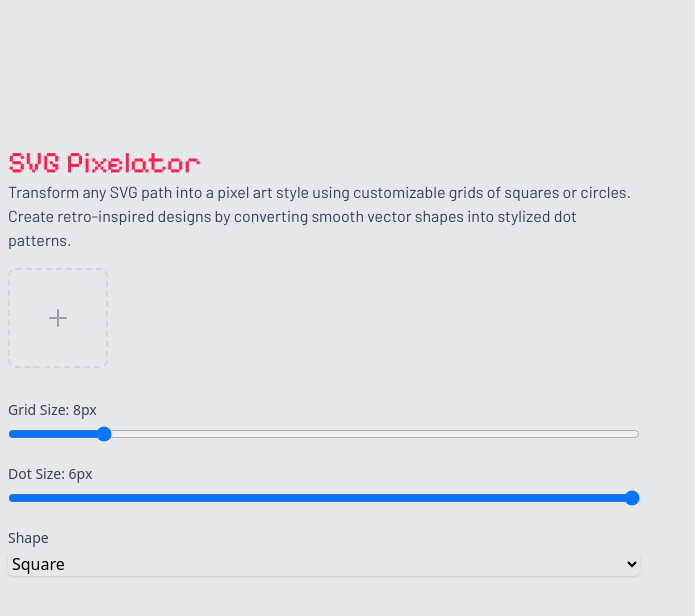
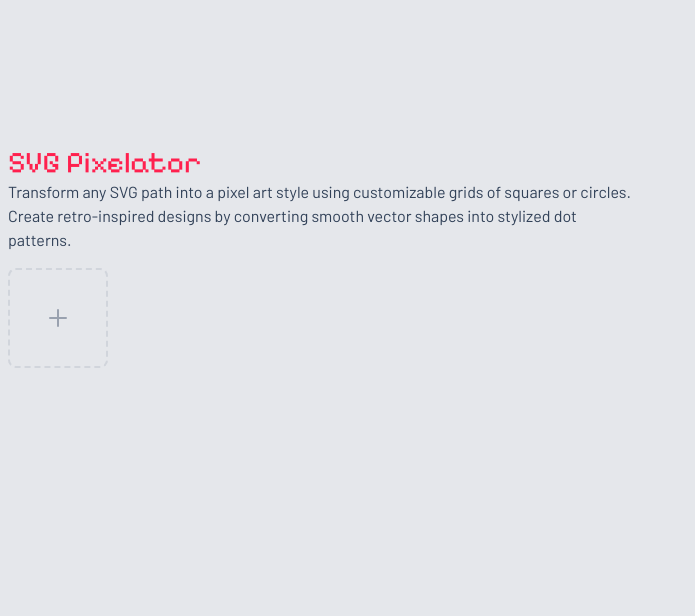
Before and after one commit to geongeorge/SVG-Pixelator, a React (Vite) app: page / in a window 1280 px wide. Shown: the top 616 px of the page, without its empty margins (0-695 px from the left). Built offline with nearby package versions, Linux system fonts and the light colour scheme.

Commit message:
Updates download code

```diff
--- a/package.json
+++ b/package.json
@@ -11,6 +11,7 @@
   },
   "dependencies": {
     "@headlessui/react": "^2.2.0",
+    "@heroicons/react": "^2.2.0",
     "@tailwindcss/vite": "^4.0.0",
     "is-svg": "^5.1.0",
     "react": "^18.3.1",
--- a/src/App.tsx
+++ b/src/App.tsx
@@ -44,6 +44,8 @@ function App() {
           </section>
 
           <section className="max-w-2xl mt-8">
+            {selectedFile && (
+              <div className="max-w-96">
                 <Controls
                   gridSize={gridSize}
                   dotSize={dotSize}
@@ -52,6 +54,8 @@ function App() {
                   onDotSizeChange={setDotSize}
                   onShapeChange={setShape}
                 />
+              </div>
+            )}
           </section>
         </div>
         <div className="md:w-1/2">
--- a/src/components/Controls.tsx
+++ b/src/components/Controls.tsx
@@ -1,3 +1,6 @@
+import { Listbox } from "@headlessui/react";
+import { ChevronUpDownIcon } from "@heroicons/react/20/solid";
+
 interface ControlsProps {
   gridSize: number;
   dotSize: number;
@@ -6,6 +9,11 @@ interface ControlsProps {
   onDotSizeChange: (size: number) => void;
   onShapeChange: (shape: "square" | "circle") => void;
 }
+
+const shapes = [
+  { id: 1, name: "Square", value: "square" },
+  { id: 2, name: "Circle", value: "circle" },
+] as const;
 
 const Controls: React.FC<ControlsProps> = ({
   gridSize,
@@ -16,11 +24,11 @@ const Controls: React.FC<ControlsProps> = ({
   onShapeChange,
 }) => {
   return (
-    <div className="space-y-4">
+    <div className="rounded-lg">
       <div>
         <label
           htmlFor="grid-size"
-          className="block text-sm font-medium text-gray-700 mb-1"
+          className="block text-sm font-medium text-gray-900 mb-2"
         >
           Grid Size: {gridSize}px
         </label>
@@ -31,13 +39,13 @@ const Controls: React.FC<ControlsProps> = ({
           max="32"
           value={gridSize}
           onChange={(e) => onGridSizeChange(Number(e.target.value))}
-          className="w-full"
+          className="w-full h-1 bg-gray-300 rounded-lg appearance-none cursor-pointer [&::-webkit-slider-thumb]:appearance-none [&::-webkit-slider-thumb]:w-4 [&::-webkit-slider-thumb]:h-4 [&::-webkit-slider-thumb]:bg-black [&::-webkit-slider-thumb]:rounded-full [&::-webkit-slider-thumb]:cursor-pointer [&::-moz-range-thumb]:border-0 [&::-moz-range-thumb]:w-4 [&::-moz-range-thumb]:h-4 [&::-moz-range-thumb]:bg-black [&::-moz-range-thumb]:rounded-full [&::-moz-range-thumb]:cursor-pointer"
         />
       </div>
       <div>
         <label
           htmlFor="dot-size"
-          className="block text-sm font-medium text-gray-700 mb-1"
+          className="block text-sm font-medium text-gray-900 mb-2"
         >
           Dot Size: {dotSize}px
         </label>
@@ -48,25 +56,49 @@ const Controls: React.FC<ControlsProps> = ({
           max={gridSize - 2}
           value={dotSize}
           onChange={(e) => onDotSizeChange(Number(e.target.value))}
-          className="w-full"
+          className="w-full h-1 bg-gray-300  rounded-lg appearance-none cursor-pointer [&::-webkit-slider-thumb]:appearance-none [&::-webkit-slider-thumb]:w-4 [&::-webkit-slider-thumb]:h-4 [&::-webkit-slider-thumb]:bg-black [&::-webkit-slider-thumb]:rounded-full [&::-webkit-slider-thumb]:cursor-pointer [&::-moz-range-thumb]:border-0 [&::-moz-range-thumb]:w-4 [&::-moz-range-thumb]:h-4 [&::-moz-range-thumb]:bg-black [&::-moz-range-thumb]:rounded-full [&::-moz-range-thumb]:cursor-pointer"
         />
       </div>
-      <div>
-        <label
-          htmlFor="shape"
-          className="block text-sm font-medium text-gray-700 mb-1"
-        >
+      <div className="relative">
+        <label className="block text-sm font-medium text-gray-900 mb-2">
           Shape
         </label>
-        <select
-          id="shape"
-          value={shape}
-          onChange={(e) => onShapeChange(e.target.value as "square" | "circle")}
-          className="mt-1 block w-full rounded-md border-gray-300 shadow-sm focus:border-blue-500 focus:ring-blue-500"
-        >
-          <option value="square">Square</option>
-          <option value="circle">Circle</option>
-        </select>
+        <Listbox value={shape} onChange={onShapeChange}>
+          <div className="relative">
+            <Listbox.Button className="relative w-full px-3 py-2 bg-slate-100 border border-gray-300 rounded-md text-sm shadow-sm focus:outline-none text-left">
+              <span className="block truncate capitalize">{shape}</span>
+              <span className="pointer-events-none absolute inset-y-0 right-0 flex items-center pr-2">
+                <ChevronUpDownIcon
+                  className="h-4 w-4 text-gray-400"
+                  aria-hidden="true"
+                />
+              </span>
+            </Listbox.Button>
+            <Listbox.Options className="absolute z-10 mt-1 max-h-60 w-full overflow-auto rounded-md bg-white py-1 text-base shadow-lg ring-1 ring-black ring-opacity-5 focus:outline-none sm:text-sm">
+              {shapes.map((shapeOption) => (
+                <Listbox.Option
+                  key={shapeOption.id}
+                  value={shapeOption.value}
+                  className={({ active }) =>
+                    `relative cursor-pointer select-none py-2 pl-3 pr-9 ${
+                      active ? "bg-slate-100" : "text-gray-900"
+                    }`
+                  }
+                >
+                  {({ selected }) => (
+                    <span
+                      className={`block truncate capitalize ${
+                        selected ? "font-medium" : "font-normal"
+                      }`}
+                    >
+                      {shapeOption.name}
+                    </span>
+                  )}
+                </Listbox.Option>
+              ))}
+            </Listbox.Options>
+          </div>
+        </Listbox>
       </div>
     </div>
   );
--- a/src/components/SVGPixelator.tsx
+++ b/src/components/SVGPixelator.tsx
@@ -1,4 +1,4 @@
-import React, { useEffect, useRef } from "react";
+import React, { useEffect, useRef, useState } from "react";
 
 interface SVGPixelatorProps {
   svgString: string;
@@ -14,9 +14,36 @@ const SVGPixelator: React.FC<SVGPixelatorProps> = ({
   shape,
 }) => {
   const containerRef = useRef<HTMLDivElement>(null);
+  const [hasOutput, setHasOutput] = useState(false);
+
+  const handleDownload = () => {
+    if (!containerRef.current) return;
+
+    const svg = containerRef.current.querySelector("svg");
+    if (!svg) return;
+
+    // Create a blob from the SVG
+    const svgData = new XMLSerializer().serializeToString(svg);
+    const blob = new Blob([svgData], { type: "image/svg+xml" });
+
+    // Create download link
+    const url = URL.createObjectURL(blob);
+    const link = document.createElement("a");
+    link.href = url;
+    link.download = "pixelated.svg";
+    document.body.appendChild(link);
+    link.click();
+
+    // Cleanup
+    document.body.removeChild(link);
+    URL.revokeObjectURL(url);
+  };
 
   useEffect(() => {
-    if (!svgString || !containerRef.current) return;
+    if (!svgString || !containerRef.current) {
+      setHasOutput(false);
+      return;
+    }
 
     // Create a temporary div to parse SVG dimensions
     const tempDiv = document.createElement("div");
@@ -89,6 +116,7 @@ const SVGPixelator: React.FC<SVGPixelatorProps> = ({
       if (containerRef.current) {
         containerRef.current.innerHTML = "";
         containerRef.current.appendChild(pixelatedSvg);
+        setHasOutput(true);
       }
     };
     img.src = svgUrl;
@@ -97,11 +125,27 @@ const SVGPixelator: React.FC<SVGPixelatorProps> = ({
     return () => {
       if (containerRef.current) {
         containerRef.current.innerHTML = "";
+        setHasOutput(false);
       }
     };
   }, [svgString, gridSize, dotSize, shape]);
 
-  return <div ref={containerRef} />;
+  return (
+    <div className="space-y-4">
+      <div ref={containerRef} className="w-full h-full" />
+      <div className="flex justify-center">
+        {hasOutput && (
+          <button
+            type="button"
+            onClick={handleDownload}
+            className="px-4 py-2 rounded-lg text-hotred bg-hotred/10 cursor-pointer hover:bg-hotred/20 transition-colors"
+          >
+            Download SVG
+          </button>
+        )}
+      </div>
+    </div>
+  );
 };
 
 export default SVGPixelator;
```
Also changed, not shown: 1 other file (tests, documents, lock files or other folders). Lines whose indentation alone changed are shown as unchanged.
